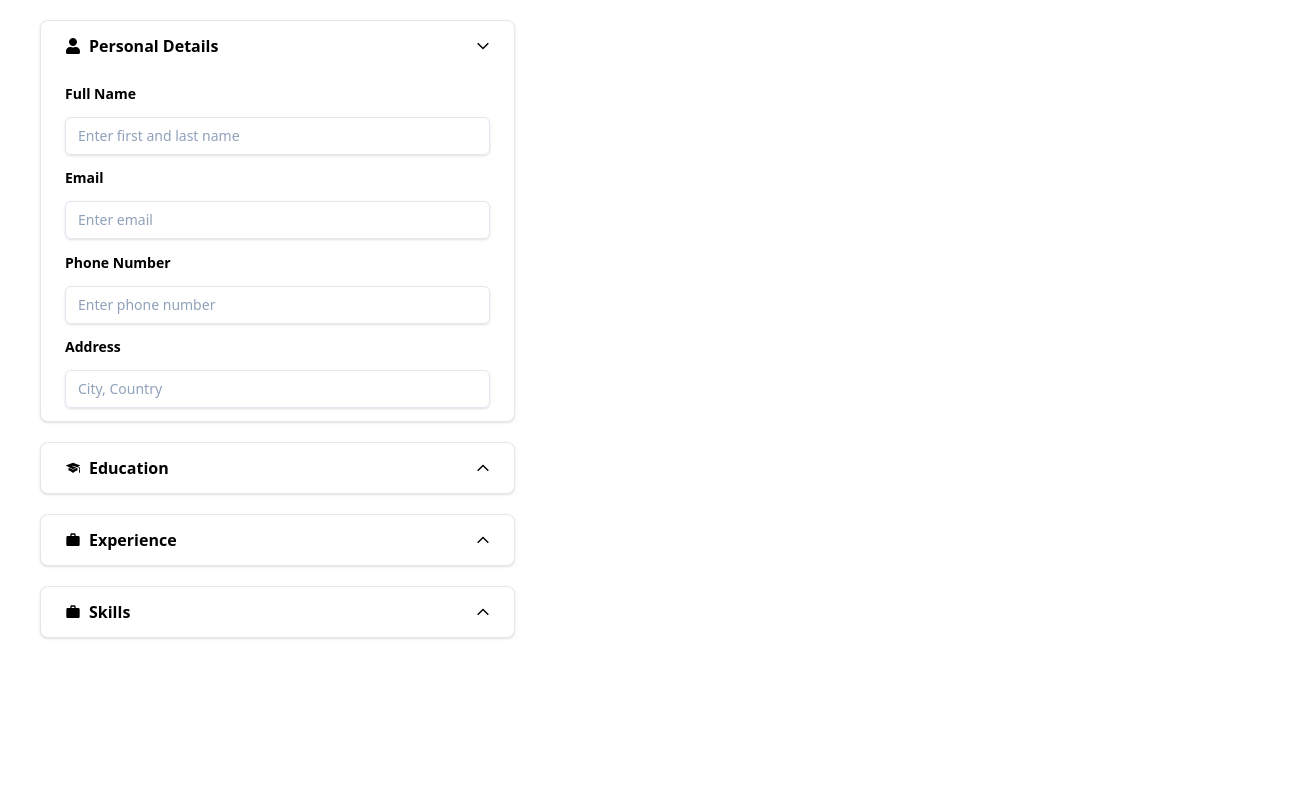
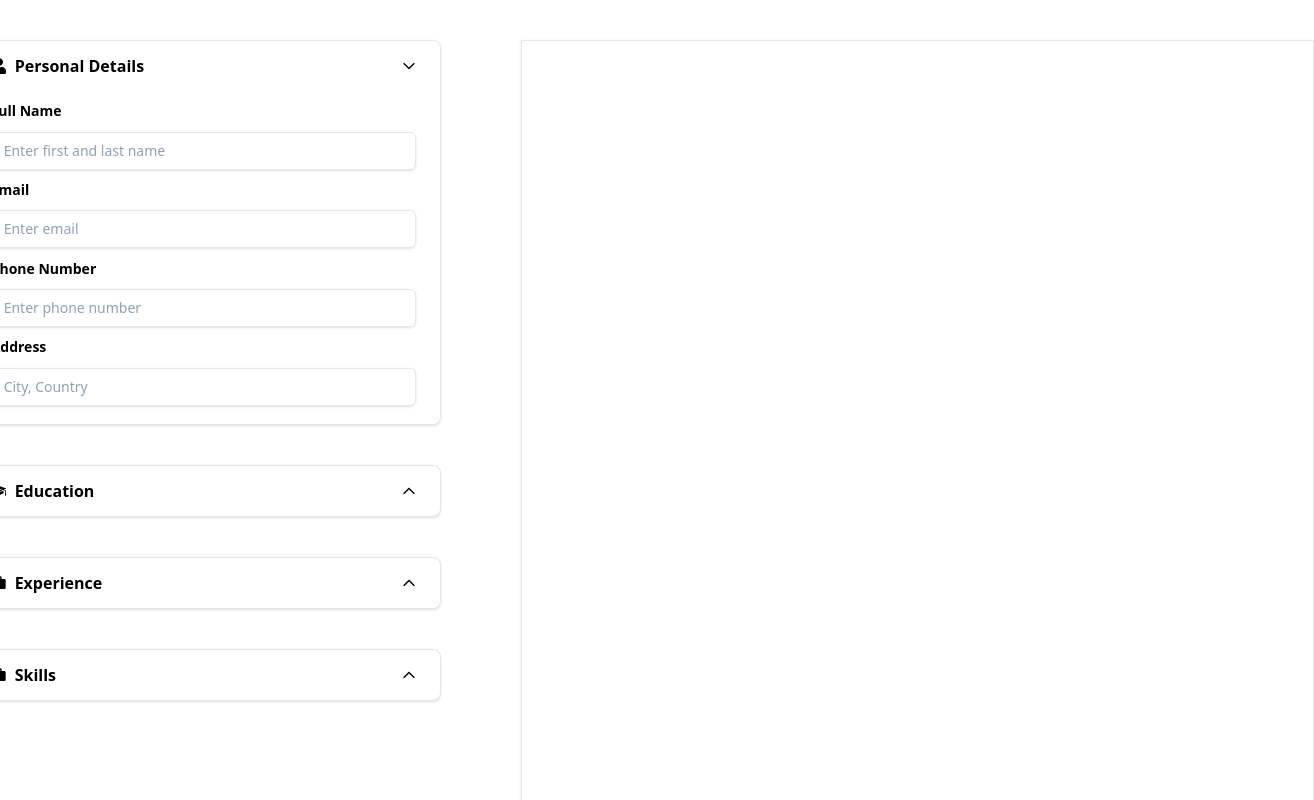
Before and after one commit to mvttn/build_a_resume, a React (Vite) app in the folder cv_react/: page / in a window 1280 px wide. Shown: the top 800 px of the page, 1314 px wide, since content can reach past the window. Built offline with nearby package versions, Linux system fonts and the light colour scheme.

Commit message:
Add resume component and fix padding/margins/layout

```diff
--- a/cv_react/src/App.jsx
+++ b/cv_react/src/App.jsx
@@ -3,14 +3,19 @@ import PersonalDetails from "./components/PersonalDetails";
 import Education from "./components/Education";
 import Experience from "./components/Experience";
 import Skills from "./components/Skills";
+import Resume from "./components/Resume";
+
 function App() {
   return (
-    <>
-      <PersonalDetails />
-      <Education />
-      <Experience />
-      <Skills />
-    </>
+    <div className="flex justify-center">
+      <div>
+        <PersonalDetails />
+        <Education />
+        <Experience />
+        <Skills />
+      </div>
+      <Resume />
+    </div>
   );
 }
 
--- a/cv_react/src/components/Education.jsx
+++ b/cv_react/src/components/Education.jsx
@@ -23,7 +23,7 @@ export default function Education() {
         className={`flex w-full items-center justify-center rounded-b-xl transition-all duration-300 ease-in-out ${collapsed ? "h-0" : "h-[75px]"} m-0`}
       >
         {!collapsed && (
-          <button className="rounded-full border border-slate-300 px-5 py-2 text-center text-sm text-slate-600 shadow-sm transition-all hover:border-slate-800 hover:bg-slate-800 hover:text-white hover:shadow-lg focus:border-slate-800 focus:bg-slate-800 focus:text-white active:border-slate-800 active:bg-slate-800 active:text-white disabled:pointer-events-none disabled:opacity-50 disabled:shadow-none">
+          <button className="mb-1 rounded-full border border-slate-300 px-5 py-2 text-center text-sm text-slate-600 shadow-sm transition-all hover:border-slate-800 hover:bg-slate-800 hover:text-white hover:shadow-lg focus:border-slate-800 focus:bg-slate-800 focus:text-white active:border-slate-800 active:bg-slate-800 active:text-white disabled:pointer-events-none disabled:opacity-50 disabled:shadow-none">
             + Education
           </button>
         )}
--- a/cv_react/src/components/Experience.jsx
+++ b/cv_react/src/components/Experience.jsx
@@ -1,11 +1,11 @@
 import { useState } from "react";
-import { MdArrowBackIosNew, MdWork} from "react-icons/md";
+import { MdArrowBackIosNew, MdWork } from "react-icons/md";
 
 export default function Experience() {
   const [collapsed, setCollapsed] = useState(true);
 
   return (
-    <div className="mx-10 my-5 block w-full max-w-sm min-w-[475px] justify-evenly rounded-lg border border-gray-200 bg-white px-6 shadow-sm">
+    <div className="m-10 block w-full max-w-sm min-w-[475px] justify-evenly rounded-lg border border-gray-200 bg-white px-6 shadow-sm">
       <button
         className={`flex h-[50px] w-full items-center justify-between transition-all duration-300 ease-in-out ${collapsed ? "rounded-xl" : "rounded-t-xl"}`}
         onClick={() => setCollapsed(!collapsed)}
@@ -22,7 +22,7 @@ export default function Experience() {
         className={`flex w-full items-center justify-center rounded-b-xl transition-all duration-300 ease-in-out ${collapsed ? "h-0" : "h-[75px]"} m-0`}
       >
         {!collapsed && (
-          <button className="rounded-full border border-slate-300 px-5 py-2 text-center text-sm text-slate-600 shadow-sm transition-all hover:border-slate-800 hover:bg-slate-800 hover:text-white hover:shadow-lg focus:border-slate-800 focus:bg-slate-800 focus:text-white active:border-slate-800 active:bg-slate-800 active:text-white disabled:pointer-events-none disabled:opacity-50 disabled:shadow-none">
+          <button className="mb-1 rounded-full border border-slate-300 px-5 py-2 text-center text-sm text-slate-600 shadow-sm transition-all hover:border-slate-800 hover:bg-slate-800 hover:text-white hover:shadow-lg focus:border-slate-800 focus:bg-slate-800 focus:text-white active:border-slate-800 active:bg-slate-800 active:text-white disabled:pointer-events-none disabled:opacity-50 disabled:shadow-none">
             + Experience
           </button>
         )}
--- a/cv_react/src/components/PersonalDetails.jsx
+++ b/cv_react/src/components/PersonalDetails.jsx
@@ -6,7 +6,7 @@ import Input from "./Input";
 export default function PersonalDetails() {
   const [collapsed, setCollapsed] = useState(false);
   return (
-    <div className="mx-10 my-5 block w-full max-w-sm min-w-[475px] justify-evenly rounded-lg border border-gray-200 bg-white px-6 shadow-sm">
+    <div className="m-10 block w-full max-w-sm min-w-[475px] justify-evenly rounded-lg border border-gray-200 bg-white px-6 shadow-sm">
       {" "}
       <button
         className={`flex h-[50px] w-full items-center justify-between transition-all duration-300 ease-in-out ${collapsed ? "rounded-xl" : "rounded-t-xl"}`}
@@ -21,7 +21,7 @@ export default function PersonalDetails() {
         />
       </button>
       <div
-        className={`flex w-full flex-col items-start justify-evenly rounded-b-xl transition-all duration-300 ease-in-out ${collapsed ? "h-0" : "h-[350px]"} m-0`}
+        className={`flex w-full flex-col items-start justify-evenly rounded-b-xl transition-all duration-300 ease-in-out ${collapsed ? "h-0" : "h-[325px]"} mb-2`}
       >
         {!collapsed && (
           <>
--- /dev/null
+++ b/cv_react/src/components/Resume.jsx
@@ -0,0 +1,7 @@
+import { useState } from "react";
+
+export default function Resume() {
+  return (
+    <div className="m-10 block min-h-[297mm] w-full max-w-sm min-w-[210mm] justify-evenly border border-gray-200 bg-white px-6 shadow-sm"></div>
+  );
+}
--- a/cv_react/src/components/Skills.jsx
+++ b/cv_react/src/components/Skills.jsx
@@ -5,7 +5,7 @@ export default function Skills() {
   const [collapsed, setCollapsed] = useState(true);
 
   return (
-    <div className="mx-10 my-5 block w-full max-w-sm min-w-[475px] justify-evenly rounded-lg border border-gray-200 bg-white px-6 shadow-sm">
+    <div className="m-10 block w-full max-w-sm min-w-[475px] justify-evenly rounded-lg border border-gray-200 bg-white px-6 shadow-sm">
       <button
         className={`flex h-[50px] w-full items-center justify-between transition-all duration-300 ease-in-out ${collapsed ? "rounded-xl" : "rounded-t-xl"}`}
         onClick={() => setCollapsed(!collapsed)}
@@ -22,7 +22,7 @@ export default function Skills() {
         className={`flex w-full items-center justify-center rounded-b-xl transition-all duration-300 ease-in-out ${collapsed ? "h-0" : "h-[75px]"} m-0`}
       >
         {!collapsed && (
-          <button className="rounded-full border border-slate-300 px-5 py-2 text-center text-sm text-slate-600 shadow-sm transition-all hover:border-slate-800 hover:bg-slate-800 hover:text-white hover:shadow-lg focus:border-slate-800 focus:bg-slate-800 focus:text-white active:border-slate-800 active:bg-slate-800 active:text-white disabled:pointer-events-none disabled:opacity-50 disabled:shadow-none">
+          <button className="mb-1 rounded-full border border-slate-300 px-5 py-2 text-center text-sm text-slate-600 shadow-sm transition-all hover:border-slate-800 hover:bg-slate-800 hover:text-white hover:shadow-lg focus:border-slate-800 focus:bg-slate-800 focus:text-white active:border-slate-800 active:bg-slate-800 active:text-white disabled:pointer-events-none disabled:opacity-50 disabled:shadow-none">
             + Skill
           </button>
         )}
```
